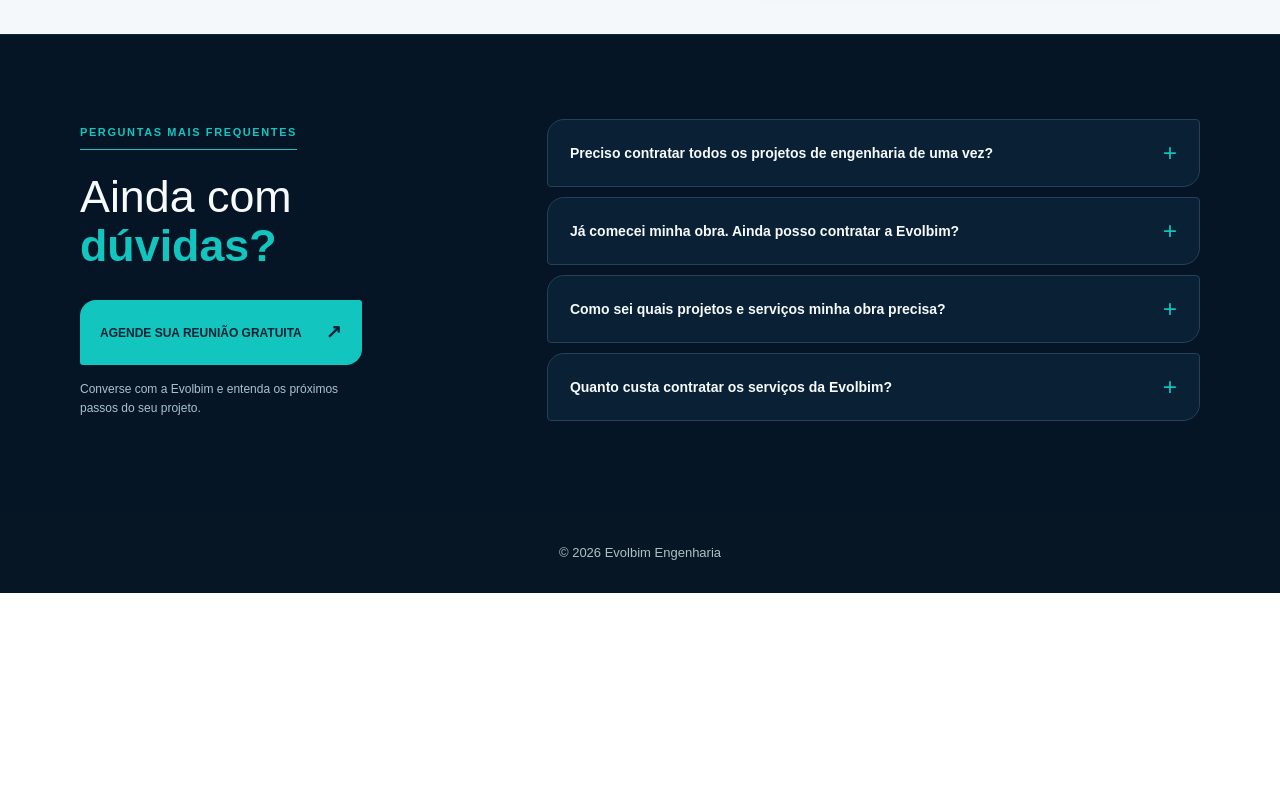
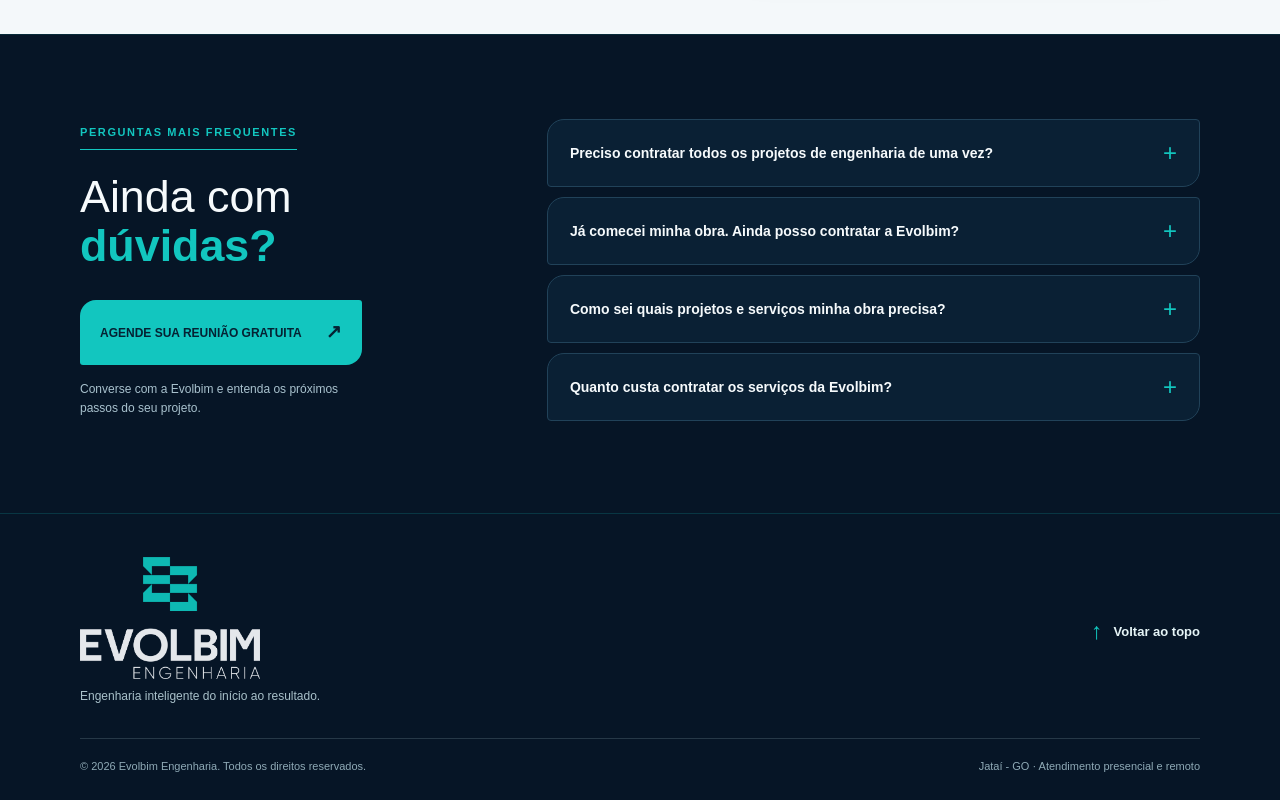
Before and after one commit to PedroDaEvolbim/evolbim-site, a Next.js app: page /solicitar-orcamento in a window 1280 px wide. Shown: the part 3860-4660 px from the top of the page. Before the commit the page ends 4453 px from the top, so only its background shows below. Built offline with nearby package versions, Linux system fonts and the light colour scheme.

Commit message:
Finish Evolbim landing page footer with logo, copyright and back to top

```diff
--- a/app/solicitar-orcamento/page.tsx
+++ b/app/solicitar-orcamento/page.tsx
@@ -21,7 +21,7 @@ export default function SolicitarOrcamento() {
   return (
     <main className="landing">
       <CursorHalo />
-      <header className="top">
+      <header className="top" id="topo">
         <Image src="/images/brand/logo-light.png" alt="Evolbim Engenharia" width={240} height={85} className="logo" priority />
         <span className="reading">LEITURA DE 2 MINUTOS</span>
       </header>
@@ -155,7 +155,21 @@ export default function SolicitarOrcamento() {
           </div>
         </div>
       </section>
-      <footer>© {new Date().getFullYear()} Evolbim Engenharia</footer>
+      <footer className="site-footer">
+        <div className="footer-inner">
+          <div className="footer-top">
+            <div className="footer-brand">
+              <Image src="/images/brand/logo-light.png" alt="Evolbim Engenharia" width={195} height={70} />
+              <p>Engenharia inteligente do início ao resultado.</p>
+            </div>
+            <a className="footer-back" href="#topo"><span aria-hidden="true">↑</span> Voltar ao topo</a>
+          </div>
+          <div className="footer-bottom">
+            <span>© {new Date().getFullYear()} Evolbim Engenharia. Todos os direitos reservados.</span>
+            <span>Jataí - GO · Atendimento presencial e remoto</span>
+          </div>
+        </div>
+      </footer>
       <style>{`
         .cursor-halo{position:fixed;z-index:2147483647;width:46px;height:46px;border:2px solid #12c6bf;border-radius:50%;pointer-events:none;transform:translate(-50%,-50%) scale(.8);opacity:0;transition:opacity .18s,transform .2s;display:grid;place-items:center;box-shadow:0 0 0 3px #12c6bf22,0 0 18px #12c6bf66}.cursor-halo span{width:4px;height:4px;background:#12c6bf;border-radius:50%}.cursor-halo.visible{opacity:1;transform:translate(-50%,-50%) scale(1)}.cursor-halo.active{transform:translate(-50%,-50%) scale(1.45);background:#12c6bf18}@media(hover:none),(pointer:coarse),(prefers-reduced-motion:reduce){.cursor-halo{display:none!important}}
         *{box-sizing:border-box}html{scroll-behavior:smooth}body{margin:0}
@@ -261,7 +275,16 @@ export default function SolicitarOrcamento() {
         .details{background:#f5f8f8;color:#1c333b;padding:80px 6%}.details-inner{max-width:760px;margin:auto;text-align:center}
         .eyebrow{color:#008e8a;letter-spacing:3px;font-size:12px;font-weight:bold}
         h2{font-size:clamp(30px,4vw,48px);line-height:1.15;margin:16px 0}.details p:not(.eyebrow){font-size:18px;line-height:1.6;margin-bottom:30px}
-        footer{text-align:center;padding:30px;font-size:13px;color:#adc1c4}
+        .site-footer{background:#061526;color:#adc1c4;padding:43px 24px 25px;border-top:1px solid rgba(18,198,191,.19)}
+        .footer-inner{max-width:1120px;margin:0 auto}
+        .footer-top{display:flex;justify-content:space-between;align-items:center;gap:30px;padding-bottom:31px}
+        .footer-brand img{display:block;object-fit:contain;object-position:left center;width:180px;height:auto}
+        .footer-brand p{font-size:12px;line-height:1.6;color:#a9c1ca;margin:8px 0 0}
+        .footer-back{display:inline-flex;align-items:center;gap:11px;color:#e6f5f7;text-decoration:none;font-size:13px;font-weight:600;white-space:nowrap;transition:color .2s}
+        .footer-back:hover{color:#12c6bf}
+        .footer-back span{color:#12c6bf;font-size:23px;line-height:1}
+        .footer-bottom{display:flex;align-items:center;justify-content:space-between;gap:20px;border-top:1px solid rgba(180,214,222,.18);padding-top:19px;font-size:11px;line-height:1.6;color:#8faab6}
+        @media(max-width:600px){.site-footer{padding:35px 20px 25px}.footer-top{align-items:flex-start}.footer-brand img{width:145px}.footer-brand p{max-width:210px}.footer-back{font-size:11px;gap:6px}.footer-bottom{flex-direction:column;align-items:flex-start;gap:7px}}
         @media(max-width:750px){.top{height:82px;padding:5px 18px}.logo{width:120px;height:70px}.reading{font-size:10px}.hero{min-height:600px;background:linear-gradient(90deg,rgba(5,19,32,.96),rgba(5,19,32,.72)),url('https://images.unsplash.com/photo-1600607687939-ce8a6c25118c?auto=format&fit=crop&w=1200&q=80') center/cover no-repeat}.copy{padding:45px 22px}.copy>*{max-width:460px}h1{font-size:clamp(34px,8vw,44px)}.copy p{font-size:14px}.cta{min-width:0;width:100%;max-width:340px}.details{padding:65px 6%}}
       `}</style>
     </main>
```
